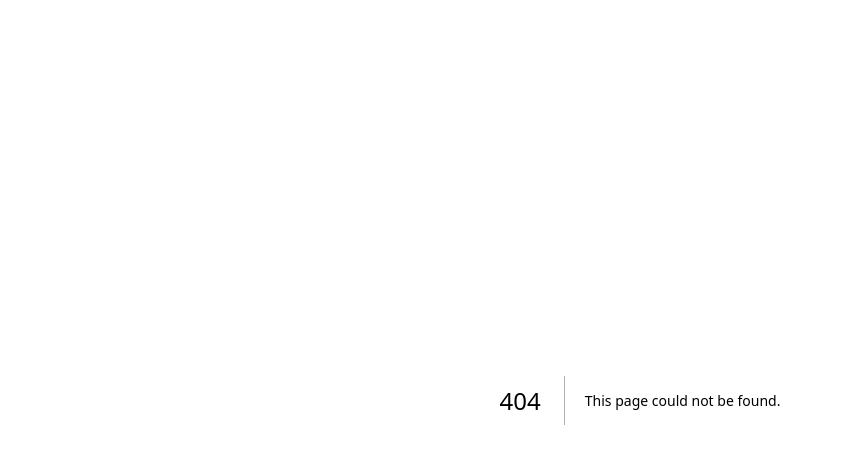
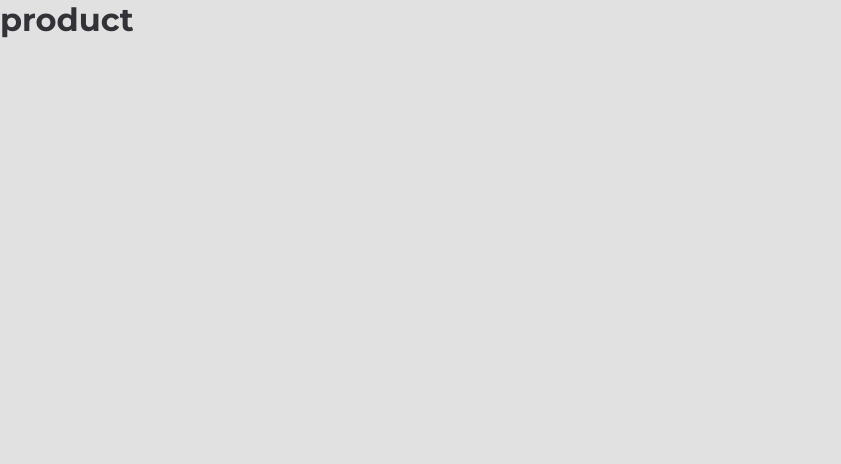
Before and after one commit to Adenilson-Oliveira/rifas-brl, a Next.js app: page /product in a window 1280 px wide. Before the commit this address had no page. Shown: the top 464 px of the page, without its empty margins (0-841 px from the left). Built offline with nearby package versions, Linux system fonts and the light colour scheme.

Commit message:
criação de algumas rotas

```diff
--- /dev/null
+++ b/src/pages/checkout.tsx
@@ -0,0 +1,3 @@
+export default function Checkout() {
+  return <h1>checkout</h1>
+}
--- a/src/pages/index.tsx
+++ b/src/pages/index.tsx
@@ -1,7 +1,3 @@
-
-
 export default function Home() {
-  return (
-    <h1>Hello World!</h1>
-  )
+  return <h1>Hello World!</h1>
 }
--- /dev/null
+++ b/src/pages/login.tsx
@@ -0,0 +1,3 @@
+export default function Login() {
+  return <h1>Login</h1>
+}
--- /dev/null
+++ b/src/pages/product.tsx
@@ -0,0 +1,3 @@
+export default function Poduct() {
+  return <h1>product</h1>
+}
--- /dev/null
+++ b/src/pages/register.tsx
@@ -0,0 +1,3 @@
+export default function Register() {
+  return <h1>Register</h1>
+}
```
